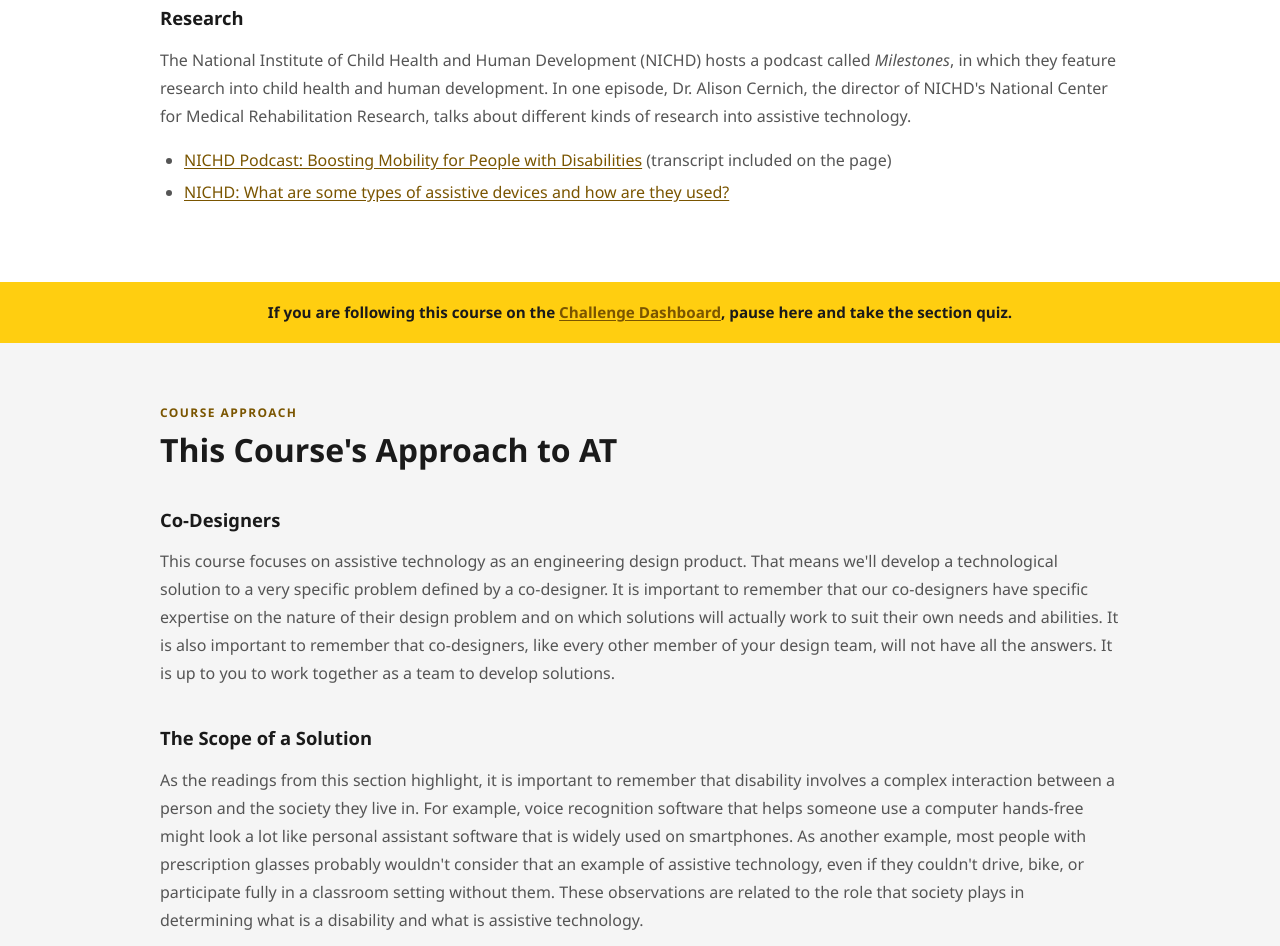
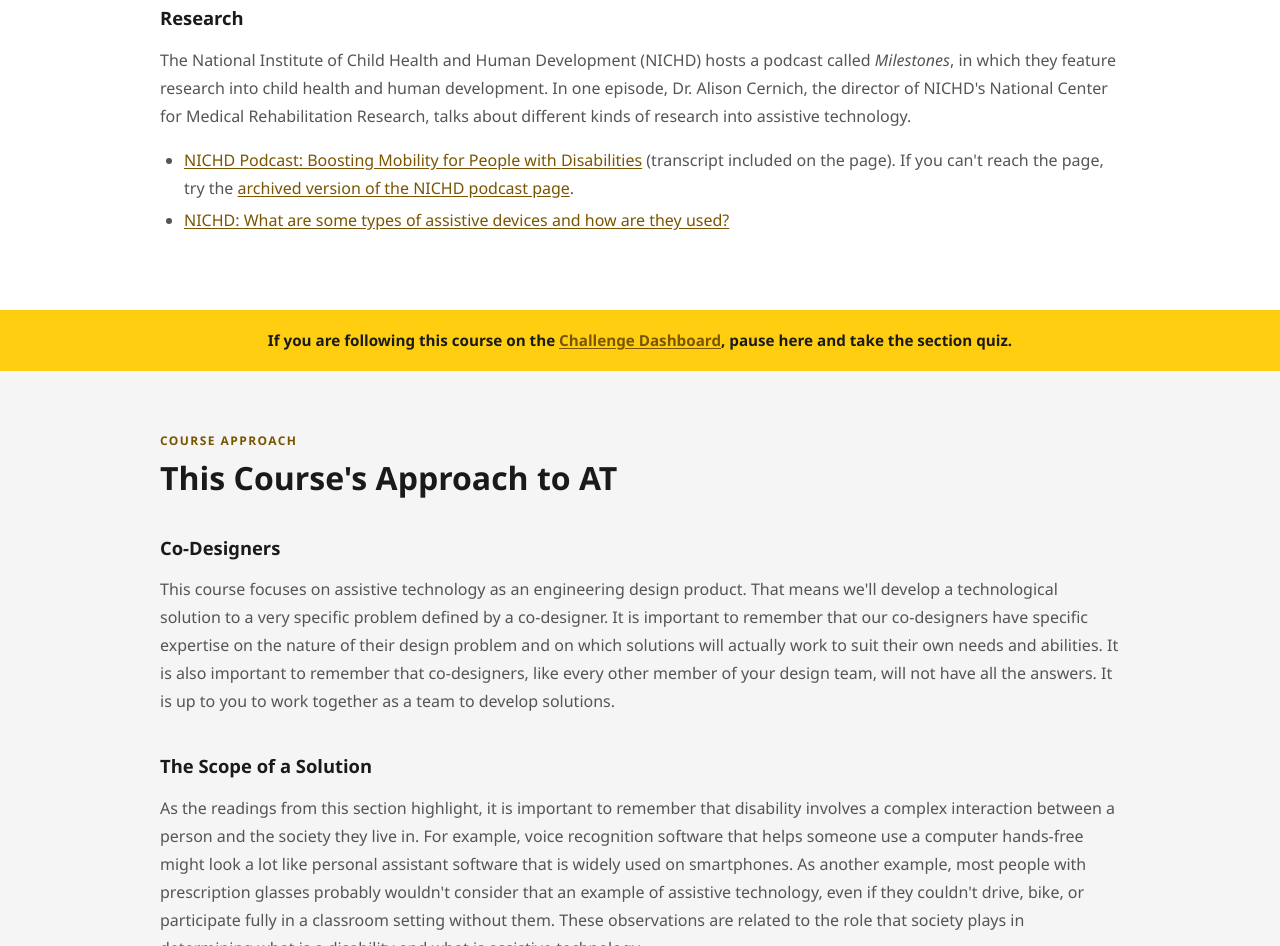
Before and after one commit to hoseasiu/create-challenge-website, a plain HTML site: page course-introduction.html in a window 1280 px wide. Shown: the part 7484-8430 px from the top of the page. Drawn offline with Linux system fonts and the light colour scheme.

Commit message:
update AI module and intro module

```diff
--- a/course-introduction.html
+++ b/course-introduction.html
@@ -480,7 +480,7 @@
         <div class="prose">
           <p>The National Institute of Child Health and Human Development (NICHD) hosts a podcast called <em>Milestones</em>, in which they feature research into child health and human development. In one episode, Dr. Alison Cernich, the director of NICHD's National Center for Medical Rehabilitation Research, talks about different kinds of research into assistive technology.</p>
           <ul>
-            <li><a href="https://www.nichd.nih.gov/newsroom/news/080718-boosting-mobility-podcast" target="_blank" rel="noreferrer noopener">NICHD Podcast: Boosting Mobility for People with Disabilities</a> (transcript included on the page)</li>
+            <li><a href="https://www.nichd.nih.gov/newsroom/news/080718-boosting-mobility-podcast" target="_blank" rel="noreferrer noopener">NICHD Podcast: Boosting Mobility for People with Disabilities</a> (transcript included on the page). If you can't reach the page, try the <a href="https://web.archive.org/web/20260304055846/https://www.nichd.nih.gov/news/releases/080718-boosting-mobility-podcast" target="_blank" rel="noreferrer noopener">archived version of the NICHD podcast page</a>.</li>
             <li><a href="https://www.nichd.nih.gov/health/topics/rehabtech/conditioninfo/device" target="_blank" rel="noreferrer noopener">NICHD: What are some types of assistive devices and how are they used?</a></li>
           </ul>
         </div>
```
Also changed, not shown: 2 other files.
